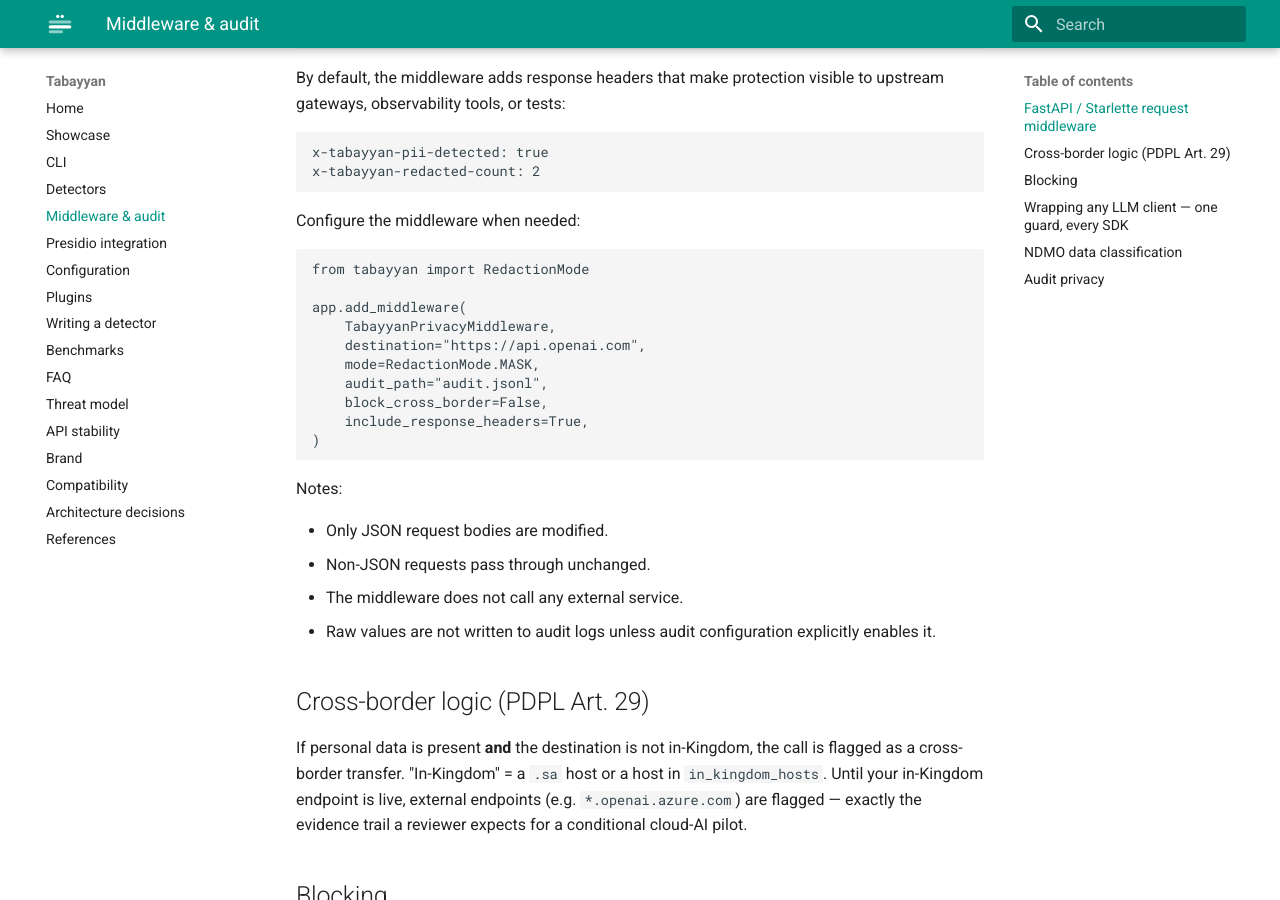
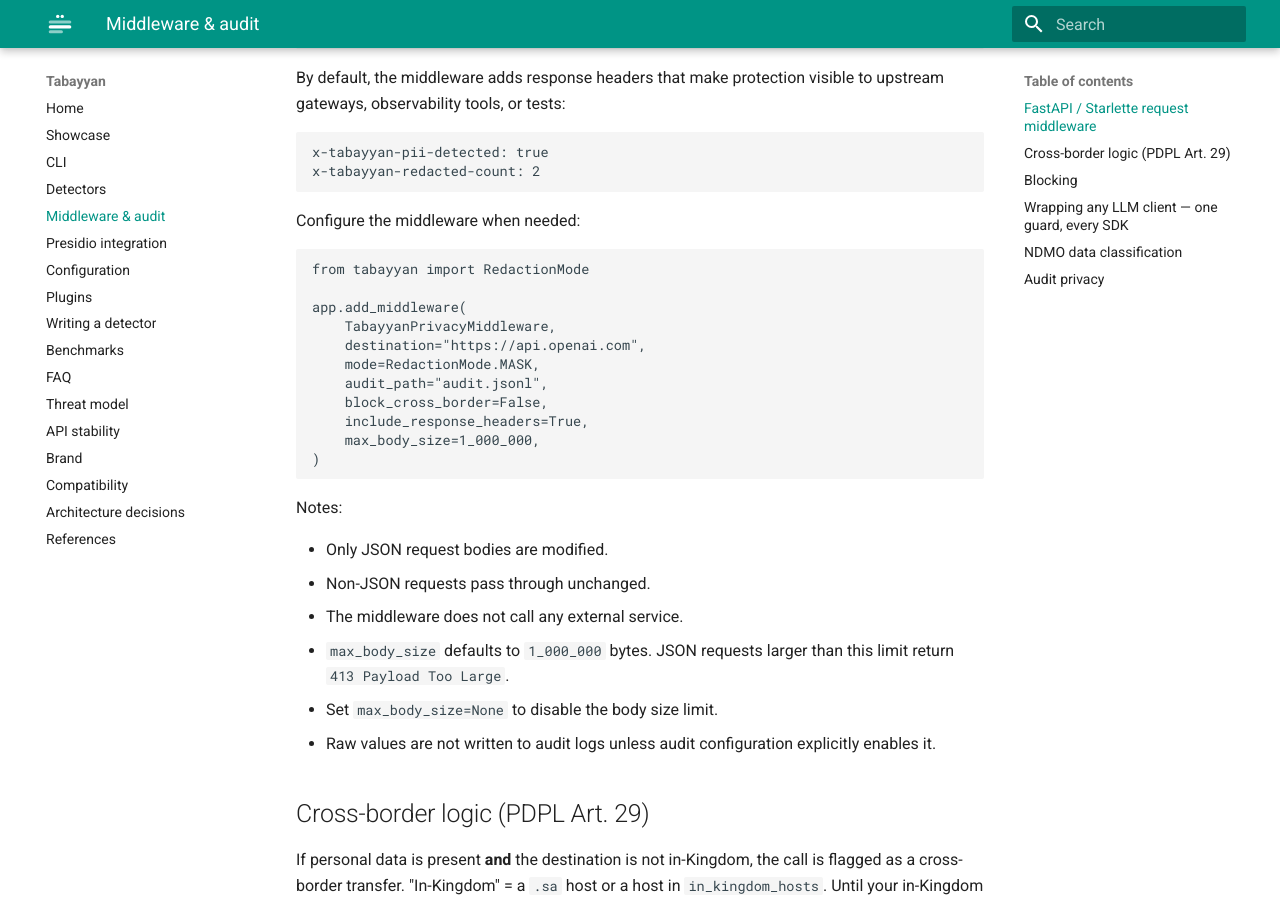
Before and after one commit to blackice2090/saudi-ai-privacy-gateway, an MkDocs documentation site: the page built from docs/middleware.md, in a window 1280 px wide and 900 px high, scrolled down 1490 px. Built offline with MkDocs 1.6.1 and Material for MkDocs 9.7.7, drawn with Linux system fonts in a browser that asks for light colours.

Commit message:
docs: document FastAPI middleware body size limit

````diff
--- a/docs/middleware.md
+++ b/docs/middleware.md
@@ -23,6 +23,7 @@ print(pr.text)                       # redacted
 print(pr.audit.cross_border_transfer)  # True — external endpoint + personal data
 print(pr.audit.health_data_present)    # category-aware
 ```
+
 ## FastAPI / Starlette request middleware
 
 For FastAPI and Starlette applications, use `TabayyanPrivacyMiddleware` to
@@ -95,6 +96,7 @@ app.add_middleware(
     audit_path="audit.jsonl",
     block_cross_border=False,
     include_response_headers=True,
+    max_body_size=1_000_000,
 )
 ```
 
@@ -103,7 +105,10 @@ Notes:
 - Only JSON request bodies are modified.
 - Non-JSON requests pass through unchanged.
 - The middleware does not call any external service.
+- `max_body_size` defaults to `1_000_000` bytes. JSON requests larger than this limit return `413 Payload Too Large`.
+- Set `max_body_size=None` to disable the body size limit.
 - Raw values are not written to audit logs unless audit configuration explicitly enables it.
+
 ## Cross-border logic (PDPL Art. 29)
 
 If personal data is present **and** the destination is not in-Kingdom, the
````
